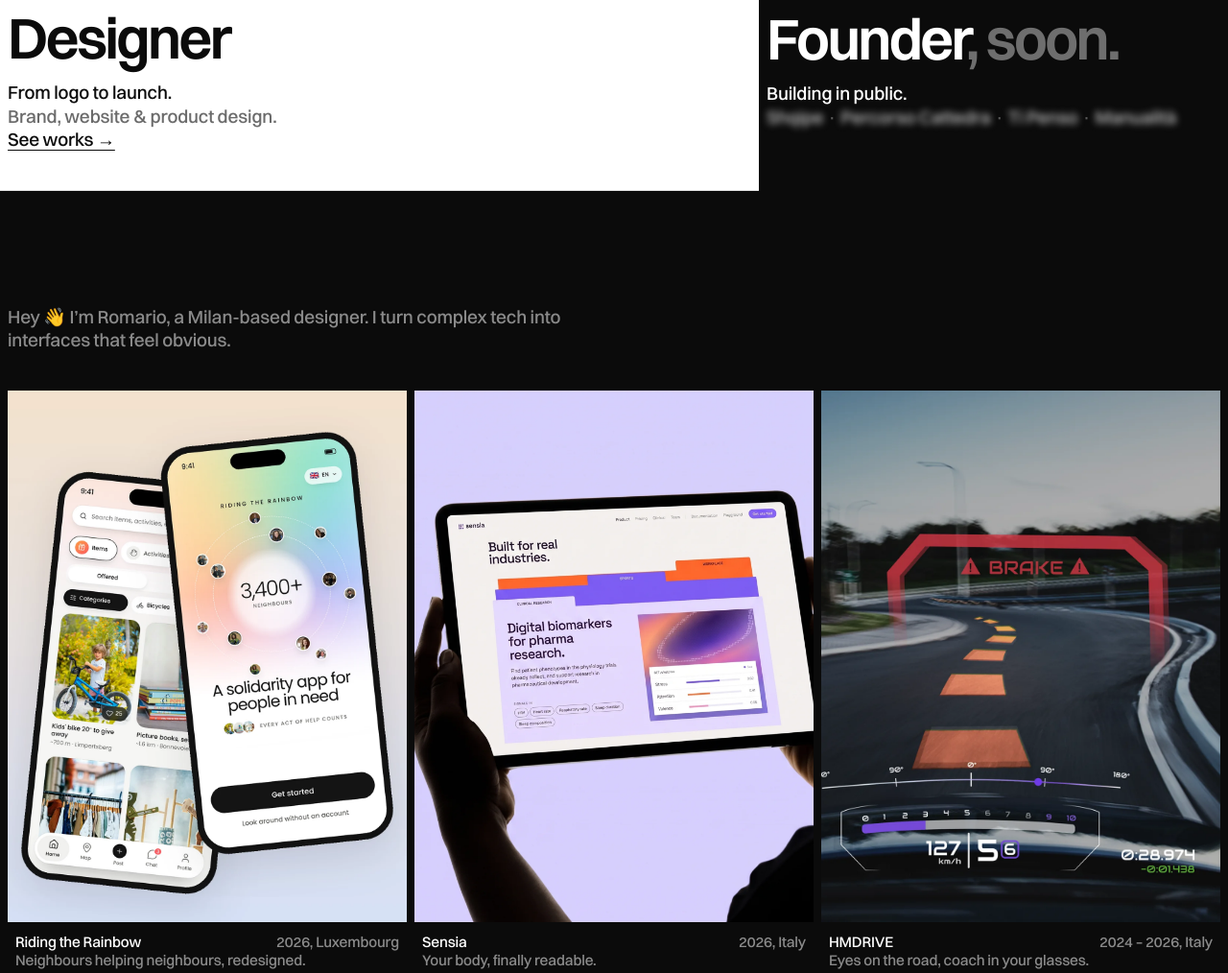
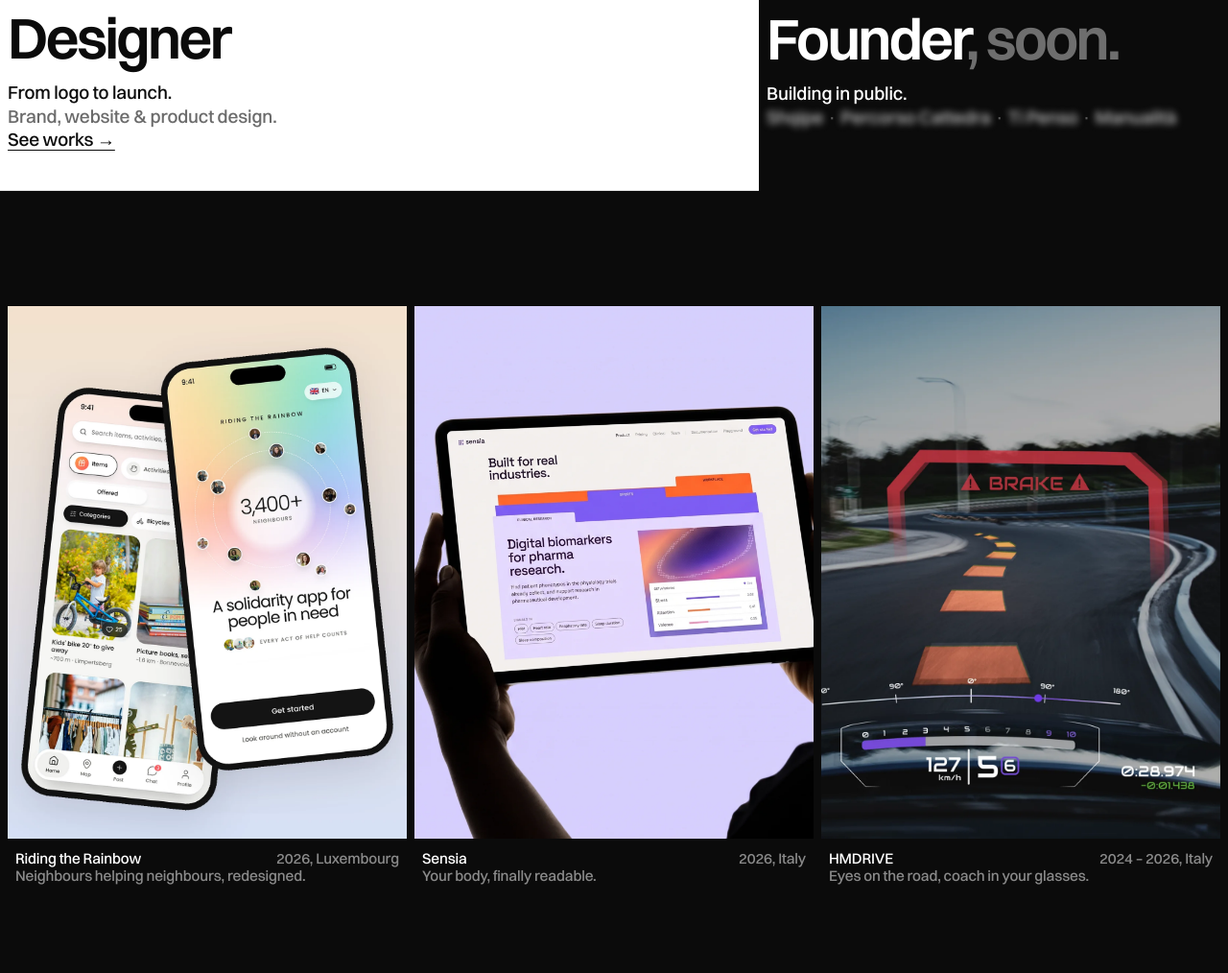
Before and after one commit to romariomuca/portfolio, a plain HTML site: page product-designer/index.html in a window 1280 px wide. Shown: the part 601-1615 px from the top of the page at 96% size. Drawn offline with Linux system fonts and the light colour scheme.

Commit message:
Portfolio: remove intro line above works
Co-Authored-By: Claude Opus 5.5 <noreply@anthropic.com>
Claude-Session: https://claude.ai/code/session_01NwGmX5zwvVQB9BKU8fbyDQ

```diff
--- a/product-designer/index.html
+++ b/product-designer/index.html
@@ -72,7 +72,7 @@
   #emailCursor.on{opacity:1}
 
   /* ── WORKS ── */
-  .works{display:grid;grid-template-columns:repeat(3,1fr);gap:28px var(--gut);padding:0 var(--gut) 160px}
+  .works{display:grid;grid-template-columns:repeat(3,1fr);gap:28px var(--gut);padding:120px var(--gut) 160px}
   .card{display:block;cursor:none}
   .card:hover{opacity:1}
   .cover{aspect-ratio:3/4;background:var(--ph);overflow:hidden;position:relative}
@@ -244,7 +244,6 @@
     </div>
   </section>
 
-  <p class="wintro rv">Hey 👋 I’m Romario, a Milan-based designer. I turn complex tech into interfaces that feel obvious.</p>
   <section class="works" id="works"></section>
 
   <section class="split">
```
